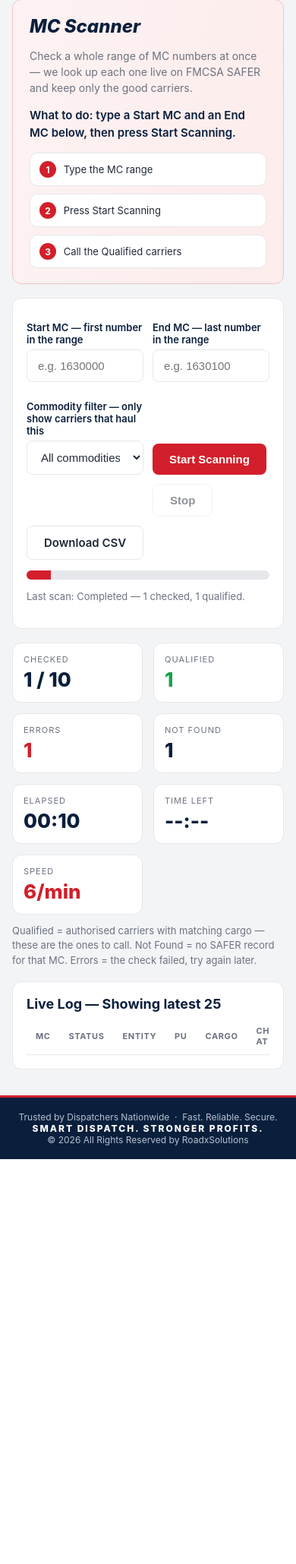
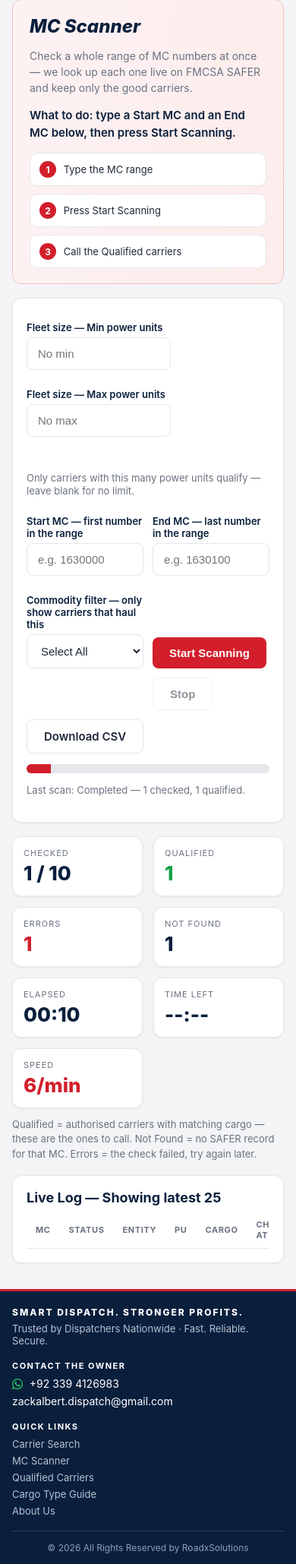
Before and after one commit to zackalbert12/roadxsolution-mcsearch, a Flask app: page /dashboard in a window 390 px wide. Shown: the part 395-2454 px from the top of the page at 76% size. Before the commit the page ends 1921 px from the top, so only its background shows below. Run offline with Flask 3, Linux system fonts and the light colour scheme; the visitor is signed in with stand-in values (Sample User, id 1); tables that the repository leaves empty hold one stand-in row (values such as "Sample post"); data that the repository does not hold is empty.

Commit message:
Batch: Settings/plan display, scan-time Fleet Size, CSV, owner contacts, footer, Quick Links, Select All
- Remove Cargo Types from Settings scanner options; scans fall back to all cargo types
- Subscription display: Demo '$0 for 1 month trial'; Lifetime 'Ask owner for access to lifetime feature' (display only, no logic change)
- Fleet Size filter in the Dashboard scan form above Start/End MC (compact 190px Min/Max boxes); scan-time qualification, stored on the scan, resume keeps the range; removed from Qualified/Motus/Register lists and Settings
- CSV export: only MC, Legal Name, Phone Number, Address (full), DBA
- Commodity chips show truck types; owner contact (WhatsApp icon, wa.me) in footer, About, ask-owner text, demo banners
- Demo scans limited to 10,000 MCs per scan (403 + message); owner/Lifetime unlimited
- Footer redesigned: 3-column navy/red footer with Quick Links (incl. Qualified Carriers); footer also on logged-out pages; UI polish (card shadows, button transition, chip/progress fixes)
- Owner phone corrected to +92 339 4126983 (wa.me/923394126983)
- Commodities multi-select: Select All button on list pages; scan-form dropdown 'Select All' option

```diff
--- a/app.py
+++ b/app.py
@@ -37,7 +37,8 @@ except ImportError:  # pragma: no cover - missing dependency
 import db as store
 from safer import check_mc, check_usdot, search_by_name, fetch_company_officer
 from commodity import (COMMODITIES, EQUIPMENT_COMMODITIES, commodity_names,
-                        expected_trucks, filter_carriers_by_commodity)
+                        equipment_label, expected_trucks,
+                        filter_carriers_by_commodity)
 from pickup_lines import PICKUP_LINES, CATEGORIES, lines_for
 
 app = Flask(__name__)
@@ -93,6 +94,20 @@ def now_time():
 DEMO_TRIAL_DAYS = 7
 DEMO_EXPIRED_MESSAGE = ("Your 7-day demo trial has ended. Ask the site "
                         "admin for Lifetime access.")
+DEMO_SCAN_LIMIT = 10000
+DEMO_SCAN_LIMIT_MESSAGE = ("Demo allows at most 10,000 MC numbers per scan;"
+                           " ask the owner for Lifetime for larger scans.")
+
+
+def _demo_scan_too_big(user, start_mc, end_mc):
+    """True when a Demo user tries to scan more than DEMO_SCAN_LIMIT MCs.
+
+    Owner (admin) and Lifetime accounts have no limit. Enforced at the
+    scan start API endpoints — the only ways run_scan is launched.
+    """
+    if user["is_admin"] or user["plan"] != "Demo":
+        return False
+    return end_mc - start_mc + 1 > DEMO_SCAN_LIMIT
 
 
 def _demo_status(user):
@@ -695,12 +710,17 @@ def _count_scan_write_error(user_id, scan_db_id, scan_id, rec):
                              scan_id, mc)
 
 
-def run_scan(user_id, scan_db_id, scan_id, start_mc, end_mc, cargo_types):
+def run_scan(user_id, scan_db_id, scan_id, start_mc, end_mc, cargo_types,
+             fleet=(None, None)):
     """Background thread: walk an MC range, checking each against SAFER.
 
     Checks run in parallel (ROAD_SCAN_WORKERS threads, default 5) with
     rotating proxies — about 5-7 checks/sec instead of ~1/sec.
     Submitted in small chunks so Stop stays responsive.
+
+    fleet=(min_pu, max_pu) is the scan-time Fleet Size filter from the
+    Dashboard scan form: a carrier only qualifies when its power units
+    sit inside the range (None = no limit on that side).
     """
     stop = RUNNING_SCANS[user_id]["stop"]
     started = time.time()
@@ -725,6 +745,25 @@ def run_scan(user_id, scan_db_id, scan_id, start_mc, end_mc, cargo_types):
                             f.cancel()
                         break
                     rec = fut.result()
+                    if rec.get("qualified"):
+                        # Scan-time Fleet Size filter: an otherwise
+                        # qualified carrier outside the set power-units
+                        # range is skipped, not qualified.
+                        min_pu, max_pu = fleet
+                        if not _fleet_in_range(rec.get("power_units"),
+                                               min_pu, max_pu):
+                            if min_pu is not None and max_pu is not None:
+                                rng = "%d–%d" % (min_pu, max_pu)
+                            elif min_pu is not None:
+                                rng = "at least %d" % min_pu
+                            else:
+                                rng = "at most %d" % max_pu
+                            rec["qualified"] = False
+                            rec["status"] = "Skip — Fleet size"
+                            rec["note"] = ("Fleet size %s power units is"
+                                           " outside the %s range"
+                                           % (rec.get("power_units")
+                                              or "unknown", rng))
                     try:
                         _write_scan_result(user_id, scan_db_id, scan_id, rec)
                     except Exception:
@@ -1525,16 +1564,23 @@ def api_start_scan():
     if end_mc < start_mc or end_mc - start_mc > 100000:
         return jsonify({"ok": False,
                         "error": "Range must be valid and at most 100,000 MCs."}), 400
+    if _demo_scan_too_big(user, start_mc, end_mc):
+        return jsonify({"ok": False,
+                        "error": DEMO_SCAN_LIMIT_MESSAGE}), 403
     settings = get_settings(user["id"])
     cargo_types = selected_cargo(settings)
+    # Scan-time Fleet Size filter from the Dashboard scan form (empty =
+    # no limit on that side); stored on the scan so a resume reuses it.
+    min_pu = _parse_pu(request.form.get("min_pu") or body.get("min_pu"))
+    max_pu = _parse_pu(request.form.get("max_pu") or body.get("max_pu"))
     scan_id = datetime.now().strftime("%Y%m%d_%H%M%S")
     conn = store.connect()
     try:
         cur = conn.execute(
             "INSERT INTO scans (user_id, scan_id, start_mc, end_mc, total,"
-            " started_at) VALUES (?,?,?,?,?,?)",
+            " started_at, min_pu, max_pu) VALUES (?,?,?,?,?,?,?,?)",
             (user["id"], scan_id, start_mc, end_mc, end_mc - start_mc + 1,
-             now_str()))
+             now_str(), min_pu, max_pu))
         conn.commit()
         scan_db_id = cur.lastrowid
     finally:
@@ -1542,7 +1588,8 @@ def api_start_scan():
     stop = threading.Event()
     t = threading.Thread(target=run_scan,
                          args=(user["id"], scan_db_id, scan_id, start_mc,
-                               end_mc, cargo_types), daemon=True)
+                               end_mc, cargo_types, (min_pu, max_pu)),
+                         daemon=True)
     RUNNING_SCANS[user["id"]] = {"stop": stop, "thread": t}
     t.start()
     return jsonify({"ok": True, "scan_id": scan_id})
@@ -1582,12 +1629,17 @@ def api_resume_scan():
         scan = dict(scan)
     finally:
         conn.close()
+    if _demo_scan_too_big(user, scan["start_mc"], scan["end_mc"]):
+        return jsonify({"ok": False,
+                        "error": DEMO_SCAN_LIMIT_MESSAGE}), 403
     resume_from = (scan["current_mc"] or scan["start_mc"] - 1) + 1
     if resume_from > scan["end_mc"]:
         return jsonify({"ok": False,
                         "error": "That scan already finished."}), 400
     settings = get_settings(user["id"])
     cargo_types = selected_cargo(settings)
+    # The paused scan keeps the Fleet Size range it started with.
+    fleet = (scan.get("min_pu"), scan.get("max_pu"))
     conn = store.connect()
     try:
         conn.execute(
@@ -1600,7 +1652,8 @@ def api_resume_scan():
     stop = threading.Event()
     t = threading.Thread(target=run_scan,
                          args=(user["id"], scan["id"], scan["scan_id"],
-                               resume_from, scan["end_mc"], cargo_types),
+                               resume_from, scan["end_mc"], cargo_types,
+                               fleet),
                          daemon=True)
     RUNNING_SCANS[user["id"]] = {"stop": stop, "thread": t}
     t.start()
@@ -1623,19 +1676,23 @@ def api_scan_csv():
         conn.close()
 
 
+def _full_address(c):
+    """Full address for CSV export: street + city + state, skipping
+    empty parts, joined with commas."""
+    parts = [p.strip() for p in (c.get("address_line1") or "",
+                                 c.get("city") or "",
+                                 c.get("state") or "") if p.strip()]
+    return ", ".join(parts)
+
+
 def _carriers_csv(carriers, filename):
     buf = io.StringIO()
     w = csv.writer(buf)
-    w.writerow(["MC", "Legal Name", "DBA", "State", "Phone", "Power Units",
-                "Cargo", "City", "Address", "Authority", "USDOT"])
+    w.writerow(["MC", "Legal Name", "Phone Number", "Address", "DBA"])
     for c in carriers:
         w.writerow(["MC-%s" % c["mc_number"], c.get("legal_name") or "",
-                    c.get("dba_name") or "", c.get("state") or "",
-                    c.get("phone") or "", c.get("power_units") or "",
-                    ", ".join(c.get("cargo_carried") or []),
-                    c.get("city") or "", c.get("address_line1") or "",
-                    c.get("authority_status") or "",
-                    c.get("usdot_number") or ""])
+                    c.get("phone") or "", _full_address(c),
+                    c.get("dba_name") or ""])
     return Response(buf.getvalue(), mimetype="text/csv",
                     headers={"Content-Disposition": "attachment; filename=%s" % filename})
 
@@ -1655,6 +1712,34 @@ def _parse_commodities(args):
                 seen.add(x)
                 out.append(x)
     return out
+
+
+def _parse_pu(value):
+    """Fleet-size bound: non-negative int, or None when empty/invalid
+    (empty means no limit on that side). Accepts strings (form/query)
+    and JSON numbers."""
+    try:
+        n = int(str(value or "").strip())
+    except (TypeError, ValueError):
+        return None
+    return n if n >= 0 else None
+
+
+def _fleet_in_range(power_units, min_pu, max_pu):
+    """Scan-time Fleet Size filter: True when the carrier's power units
+    sit inside [min_pu, max_pu] (a None bound means no limit on that
+    side). A carrier with unknown power units cannot be shown to be in
+    range, so it does not qualify while any bound is set."""
+    if min_pu is None and max_pu is None:
+        return True
+    pu = _parse_pu(power_units)
+    if pu is None:
+        return False
+    if min_pu is not None and pu < min_pu:
+        return False
+    if max_pu is not None and pu > max_pu:
+        return False
+    return True
 
 
 def _carrier_filters(args):
@@ -1723,6 +1808,8 @@ def qualified():
     export_args = _export_args(request.args, f)
     return render_template("qualified.html", user=user, rows=rows, states=states,
                            f=f, commodities=commodity_names(),
+                           commodity_trucks={c: equipment_label(c)
+                                             for c in commodity_names()},
                            title="Qualified Carriers", source="scan",
                            export_url=url_for("qualified", export="csv", **export_args))
 
@@ -1906,6 +1993,8 @@ def motus_qualified():
     export_args = _export_args(request.args, f)
     return render_template("qualified.html", user=user, rows=rows, states=states,
                            f=f, commodities=commodity_names(),
+                           commodity_trucks={c: equipment_label(c)
+                                             for c in commodity_names()},
                            title="Motus Qualified", source="motus",
                            export_url=url_for("motus_qualified", export="csv", **export_args))
 
@@ -1921,6 +2010,8 @@ def register_qualified():
     export_args = _export_args(request.args, f)
     return render_template("qualified.html", user=user, rows=rows, states=states,
                            f=f, commodities=commodity_names(),
+                           commodity_trucks={c: equipment_label(c)
+                                             for c in commodity_names()},
                            title="Register Qualified", source="register",
                            export_url=url_for("register_qualified", export="csv", **export_args))
 
@@ -2185,19 +2276,10 @@ def settings_page():
     message = ""
     password_changed = False
     if request.method == "POST":
-        section = request.form.get("section", "scanner")
+        section = request.form.get("section", "appearance")
         conn = store.connect()
         try:
-            if section == "scanner":
-                conn.execute(
-                    "UPDATE settings SET"
-                    " cargo_general=?, cargo_fresh=?, cargo_reefer=? WHERE user_id=?",
-                    (1 if request.form.get("cargo_general") else 0,
-                     1 if request.form.get("cargo_fresh") else 0,
-                     1 if request.form.get("cargo_reefer") else 0,
-                     user["id"]))
-                message = "Scanner settings saved."
-            elif section == "appearance":
+            if section == "appearance":
                 # Audit fix 10: whitelist the allowed values — anything
                 # else falls back to the default instead of being stored.
                 theme = request.form.get("theme") or "Light"
--- a/static/style.css
+++ b/static/style.css
@@ -126,13 +126,33 @@ p { color: var(--grey-text); line-height: 1.5; }
   background: var(--brand); color: #fff; align-items: center; justify-content: center;
   font-weight: 700; margin-right: 8px; vertical-align: middle; }
 .content { padding: 24px; flex: 1; width: 100%; max-width: 1280px; margin: 0 auto; }
-.footer { text-align: center; color: #b6c2d2; font-size: 12px;
-  padding: 18px; border-top: 3px solid var(--brand); background: var(--navy); }
+/* ---- Footer: navy/red, three neat columns + copyright bar ---- */
+.footer { background: var(--navy); border-top: 3px solid var(--brand);
+  color: #b6c2d2; padding: 24px 24px 16px; }
+.footer-inner { max-width: 1280px; margin: 0 auto; display: flex;
+  flex-wrap: wrap; gap: 28px; align-items: flex-start;
+  justify-content: space-between; }
+.footer-col { display: flex; flex-direction: column; gap: 6px; min-width: 180px; }
 .footer-tag { color: #fff; font-weight: 800; letter-spacing: 2px; font-size: 12px; }
+.footer-note { font-size: 13px; }
+.footer-label { color: #fff; font-weight: 700; font-size: 11px;
+  letter-spacing: 1.5px; text-transform: uppercase; margin-bottom: 2px; }
+.footer-contact-item { display: flex; align-items: center; gap: 6px; font-size: 14px; }
+.footer a { color: #fff; text-decoration: none; }
+.footer a:hover { text-decoration: underline; }
+.footer-links a { color: #b6c2d2; font-size: 13px; }
+.footer-links a:hover { color: #fff; }
+.footer-copy { max-width: 1280px; margin: 18px auto 0; padding-top: 14px;
+  border-top: 1px solid rgba(255,255,255,.15); text-align: center;
+  color: #8fa0b5; font-size: 12px; }
+@media (max-width: 700px) {
+  .footer-inner { flex-direction: column; gap: 18px; }
+  .footer { padding: 20px 16px 14px; }
+}
 
 /* cards / stats */
 .card { background: var(--surface); border: 1px solid var(--border); border-radius: 12px;
-  padding: 18px; margin-bottom: 18px; }
+  padding: 18px; margin-bottom: 18px; box-shadow: 0 1px 3px rgba(15,23,42,.06); }
 .hero { background: var(--hero-bg);
   border: 1px solid var(--hero-border); border-radius: 12px; padding: 20px 22px; margin-bottom: 18px; }
 .hero h1 { margin-bottom: 4px; }
@@ -147,19 +167,19 @@ p { color: var(--grey-text); line-height: 1.5; }
   .grid.cols-7, .grid.cols-4, .grid.cols-3, .grid.cols-2 { grid-template-columns: 1fr 1fr; }
   .sidebar { width: 200px; } .main { margin-left: 200px; }
 }
-.stat { background: var(--surface); border: 1px solid var(--border); border-radius: 12px; padding: 14px; }
+.stat { background: var(--surface); border: 1px solid var(--border); border-radius: 12px; padding: 14px; box-shadow: 0 1px 3px rgba(15,23,42,.06); }
 .stat .label { font-size: 11px; text-transform: uppercase; letter-spacing: 1px; color: var(--grey-text); }
 .stat .value { font-size: 26px; font-weight: 800; color: var(--heading); margin-top: 4px; }
 .stat .value.green { color: var(--green); }
 .stat .value.orange { color: var(--brand); }
 .stat .value.red { color: var(--red); }
-.progress { height: 12px; background: #e5e7eb; border-radius: 6px; overflow: hidden; }
+.progress { height: 12px; background: var(--border); border-radius: 6px; overflow: hidden; }
 .progress > div { height: 100%; background: var(--brand); }
 
 /* forms / buttons */
 .btn { display: inline-block; border: none; border-radius: 8px; padding: 10px 18px;
   font-size: 14px; font-weight: 600; cursor: pointer; background: var(--brand);
-  color: #fff; text-decoration: none; }
+  color: #fff; text-decoration: none; transition: background .15s ease; }
 .btn:hover { background: var(--brand-dark); text-decoration: none; }
 .btn.secondary { background: var(--surface); color: var(--text); border: 1px solid var(--border); }
 .btn.secondary:hover { background: var(--brand-pale); }
@@ -312,6 +332,11 @@ input[type=date], select, textarea { padding: 12px 14px; font-size: 15px; }
   .detail-label { flex-basis: 100px; }
 }
 
+/* ---- Fleet Size filter: compact Min/Max boxes, same size as the
+   Commodities select in the scan form ---- */
+.fleet-row .fleet-box { flex: 0 0 190px; min-width: 0; }
+.fleet-row .fleet-hint { flex: 1; min-width: 200px; }
+
 /* ---- Multi-select commodity filter (Qualified Carriers) ---- */
 .commodity-filter { margin-top: 16px; border-top: 1px solid var(--border); padding-top: 14px; }
 .commodity-label { display: block; font-weight: 600; font-size: 13px; color: var(--heading); margin-bottom: 8px; }
@@ -319,7 +344,7 @@ input[type=date], select, textarea { padding: 12px 14px; font-size: 15px; }
 .chip-check { position: relative; }
 .chip-check input { position: absolute; opacity: 0; width: 1px; height: 1px; }
 .chip-check span { display: inline-block; padding: 6px 13px; border: 1px solid var(--border);
-  border-radius: 999px; font-size: 13px; font-weight: 600; color: var(--text-muted);
+  border-radius: 999px; font-size: 13px; font-weight: 600; color: var(--text);
   background: var(--surface); cursor: pointer; }
 .chip-check span:hover { border-color: var(--brand); color: var(--brand); }
 .chip-check input:checked + span { background: var(--brand); border-color: var(--brand); color: #fff; }
@@ -357,3 +382,6 @@ input[type=date], select, textarea { padding: 12px 14px; font-size: 15px; }
   .search-field, .search-field-type, .search-field-btn { flex: 1 1 auto; min-width: 0; }
   .search-btn { width: 100%; }
 }
+
+/* WhatsApp icon next to the owner phone number */
+.wa-icon { width: 1em; height: 1em; vertical-align: -0.15em; margin-right: 0.2em; flex: none; }
--- /dev/null
+++ b/templates/_footer.html
@@ -0,0 +1,22 @@
+<footer class="footer">
+  <div class="footer-inner">
+    <div class="footer-col footer-brand">
+      <span class="footer-tag">SMART DISPATCH. STRONGER PROFITS.</span>
+      <span class="footer-note">Trusted by Dispatchers Nationwide &middot; Fast. Reliable. Secure.</span>
+    </div>
+    <div class="footer-col footer-contact">
+      <span class="footer-label">Contact the owner</span>
+      <span class="footer-contact-item">{% include "_whatsapp_icon.html" %}<a href="https://wa.me/923394126983" target="_blank" rel="noopener">+92 339 4126983</a></span>
+      <span class="footer-contact-item"><a href="mailto:zackalbert.dispatch@gmail.com">zackalbert.dispatch@gmail.com</a></span>
+    </div>
+    <nav class="footer-col footer-links" aria-label="Footer">
+      <span class="footer-label">Quick links</span>
+      <a href="{{ url_for('carrier_search') }}">Carrier Search</a>
+      <a href="{{ url_for('dashboard') }}">MC Scanner</a>
+      <a href="{{ url_for('qualified') }}">Qualified Carriers</a>
+      <a href="{{ url_for('cargo_guide') }}">Cargo Type Guide</a>
+      <a href="{{ url_for('about') }}">About Us</a>
+    </nav>
+  </div>
+  <div class="footer-copy">&copy; 2026 All Rights Reserved by RoadxSolutions</div>
+</footer>
--- /dev/null
+++ b/templates/_whatsapp_icon.html
@@ -0,0 +1 @@
+<svg class="wa-icon" viewBox="0 0 24 24" width="16" height="16" fill="#25D366" aria-hidden="true" role="img"><title>WhatsApp</title><path d="M17.472 14.382c-.297-.149-1.758-.867-2.03-.967-.273-.099-.471-.148-.67.15-.197.297-.767.966-.94 1.164-.173.199-.347.223-.644.075-.297-.15-1.255-.463-2.39-1.475-.883-.788-1.48-1.761-1.653-2.059-.173-.297-.018-.458.13-.606.134-.133.298-.347.446-.52.149-.174.198-.298.298-.497.099-.198.05-.371-.025-.52-.075-.149-.669-1.612-.916-2.207-.242-.579-.487-.5-.669-.51-.173-.008-.371-.01-.57-.01-.198 0-.52.074-.792.372-.272.297-1.04 1.016-1.04 2.479 0 1.462 1.065 2.875 1.213 3.074.149.198 2.096 3.2 5.077 4.487.709.306 1.262.489 1.694.625.712.227 1.36.195 1.871.118.571-.085 1.758-.719 2.006-1.413.248-.694.248-1.289.173-1.413-.074-.124-.272-.198-.57-.347m-5.421 7.403h-.004a9.87 9.87 0 01-5.031-1.378l-.361-.214-3.741.982.998-3.648-.235-.374a9.86 9.86 0 01-1.51-5.26c.001-5.45 4.436-9.884 9.888-9.884 2.64 0 5.122 1.03 6.988 2.898a9.825 9.825 0 012.893 6.994c-.003 5.45-4.437 9.884-9.885 9.884m8.413-18.297A11.815 11.815 0 0012.05 0C5.495 0 .16 5.335.157 11.892c0 2.096.547 4.142 1.588 5.945L.057 24l6.305-1.654a11.882 11.882 0 005.683 1.448h.005c6.554 0 11.89-5.335 11.893-11.893a11.821 11.821 0 00-3.48-8.413z"/></svg>
--- a/templates/about.html
+++ b/templates/about.html
@@ -18,6 +18,12 @@
   <b>3.</b> Call qualified carriers — filtered by state, cargo or commodity.</p>
 </div>
 <div class="card" style="text-align:center">
+  <h2>Contact the Owner</h2>
+  <p>Questions, Lifetime access, or help with your account — reach the owner directly.<br>
+  Phone: {% include "_whatsapp_icon.html" %}<a href="https://wa.me/923394126983" target="_blank" rel="noopener">+92 339 4126983</a><br>
+  Email: <a href="mailto:zackalbert.dispatch@gmail.com">zackalbert.dispatch@gmail.com</a></p>
+</div>
+<div class="card" style="text-align:center">
   <h2>Start here</h2>
   <p>Search one carrier, or scan a whole range of MC numbers.</p>
   <a class="btn" href="{{ url_for('carrier_search') }}">Search a carrier</a>
--- a/templates/base.html
+++ b/templates/base.html
@@ -63,7 +63,7 @@
     {% endwith %}
     {% block content %}{% endblock %}
   </div>
-  <div class="footer">Trusted by Dispatchers Nationwide &nbsp;·&nbsp; Fast. Reliable. Secure.<br><span class="footer-tag">SMART DISPATCH. STRONGER PROFITS.</span><br>© 2026 All Rights Reserved by RoadxSolutions</div>
+  {% include "_footer.html" %}
 </div>
 {% else %}
   <button class="theme-toggle theme-toggle-fixed" type="button" onclick="toggleTheme()" title="Switch dark / light theme"><span class="theme-toggle-icon">☾</span> <span class="theme-toggle-label">Dark</span></button>
@@ -71,6 +71,7 @@
     {% if messages %}<div class="auth-wrap" style="margin-bottom:0">{% for m in messages %}<div class="flash">{{ m }}</div>{% endfor %}</div>{% endif %}
   {% endwith %}
   {% block auth %}{% endblock %}
+  {% include "_footer.html" %}
 {% endif %}
 <script>
 function currentTheme(){
--- a/templates/dashboard.html
+++ b/templates/dashboard.html
@@ -6,9 +6,9 @@
   <p>Check a whole range of MC numbers at once — we look up each one live on FMCSA SAFER and keep only the good carriers.</p>
   {% if user.plan == 'Demo' %}
     {% if demo_expired %}
-      <p class="alert">Demo trial ended — ask the site admin for Lifetime access.</p>
+      <p class="alert">Demo trial ended — Ask owner for access to lifetime feature. Contact the owner: {% include "_whatsapp_icon.html" %}<a href="https://wa.me/923394126983" target="_blank" rel="noopener">+92 339 4126983</a> · zackalbert.dispatch@gmail.com.</p>
     {% else %}
-      <p class="notice">Demo trial: {{ demo_days_left }} day{{ 's' if demo_days_left != 1 else '' }} left — full access. Ask the site admin for Lifetime access before it ends.</p>
+      <p class="notice">Demo trial: {{ demo_days_left }} day{{ 's' if demo_days_left != 1 else '' }} left — $0 for 1 month trial, full access. Ask owner for access to lifetime feature before it ends. Contact the owner: {% include "_whatsapp_icon.html" %}<a href="https://wa.me/923394126983" target="_blank" rel="noopener">+92 339 4126983</a> · zackalbert.dispatch@gmail.com.</p>
     {% endif %}
   {% endif %}
   <p class="next">What to do: type a Start MC and an End MC below, then press Start Scanning.</p>
@@ -21,12 +21,17 @@
 
 <div class="card">
   <form id="scan-form" onsubmit="return startScan(event)">
+    <div class="form-row fleet-row" style="margin-bottom:12px">
+      <div class="fleet-box"><label>Fleet size — Min power units</label><input type="number" id="min_pu" name="min_pu" min="0" placeholder="No min"></div>
+      <div class="fleet-box"><label>Fleet size — Max power units</label><input type="number" id="max_pu" name="max_pu" min="0" placeholder="No max"></div>
+      <div class="fleet-hint"><label>&nbsp;</label><span class="muted">Only carriers with this many power units qualify — leave blank for no limit.</span></div>
+    </div>
     <div class="form-row">
       <div><label>Start MC — first number in the range</label><input type="number" id="start_mc" name="start_mc" placeholder="e.g. 1630000"></div>
       <div><label>End MC — last number in the range</label><input type="number" id="end_mc" name="end_mc" placeholder="e.g. 1630100"></div>
       <div><label>Commodity filter — only show carriers that haul this</label>
         <select id="commodity" onchange="applyCommodity(this.value)">
-          <option value="">All commodities</option>
+          <option value="">Select All</option>
           {% for c in commodities %}<option value="{{ c }}">{{ c }}</option>{% endfor %}
         </select>
       </div>
@@ -144,6 +149,10 @@ async function startScan(ev){
   fd.append('csrf_token', csrfToken());
   fd.append('start_mc', s);
   fd.append('end_mc', e);
+  const minPu = document.getElementById('min_pu').value.trim();
+  const maxPu = document.getElementById('max_pu').value.trim();
+  if (minPu) fd.append('min_pu', minPu);
+  if (maxPu) fd.append('max_pu', maxPu);
   // Audit fix 7: check the response before parsing JSON — a 403 page
   // (or a login redirect) is HTML, and r.json() on it used to throw
   // silently so the button just did nothing.
--- a/templates/login.html
+++ b/templates/login.html
@@ -49,7 +49,7 @@
         <label class="checkbox" style="margin-top:12px"><input type="checkbox" name="remember" value="1" checked> Remember me</label>
         <div style="margin-top:16px"><button class="btn" style="width:100%" type="submit">Create Account</button></div>
       </form>
-      <p class="muted" style="text-align:center;margin-top:12px">Signing up starts a free 7-day demo trial with full access. For Lifetime access, ask the site admin.</p>
+      <p class="muted" style="text-align:center;margin-top:12px">Signing up starts a $0 for 1 month trial with full access. Ask owner for access to lifetime feature. Contact the owner: {% include "_whatsapp_icon.html" %}<a href="https://wa.me/923394126983" target="_blank" rel="noopener">+92 339 4126983</a> · zackalbert.dispatch@gmail.com.</p>
     </div>
     {% endif %}
   </div>
```
Also changed, not shown: commodity.py (+10 -0 lines), db.py (+12 -1 lines), templates/qualified.html (+9 -4 lines), templates/settings.html (+2 -16 lines).
